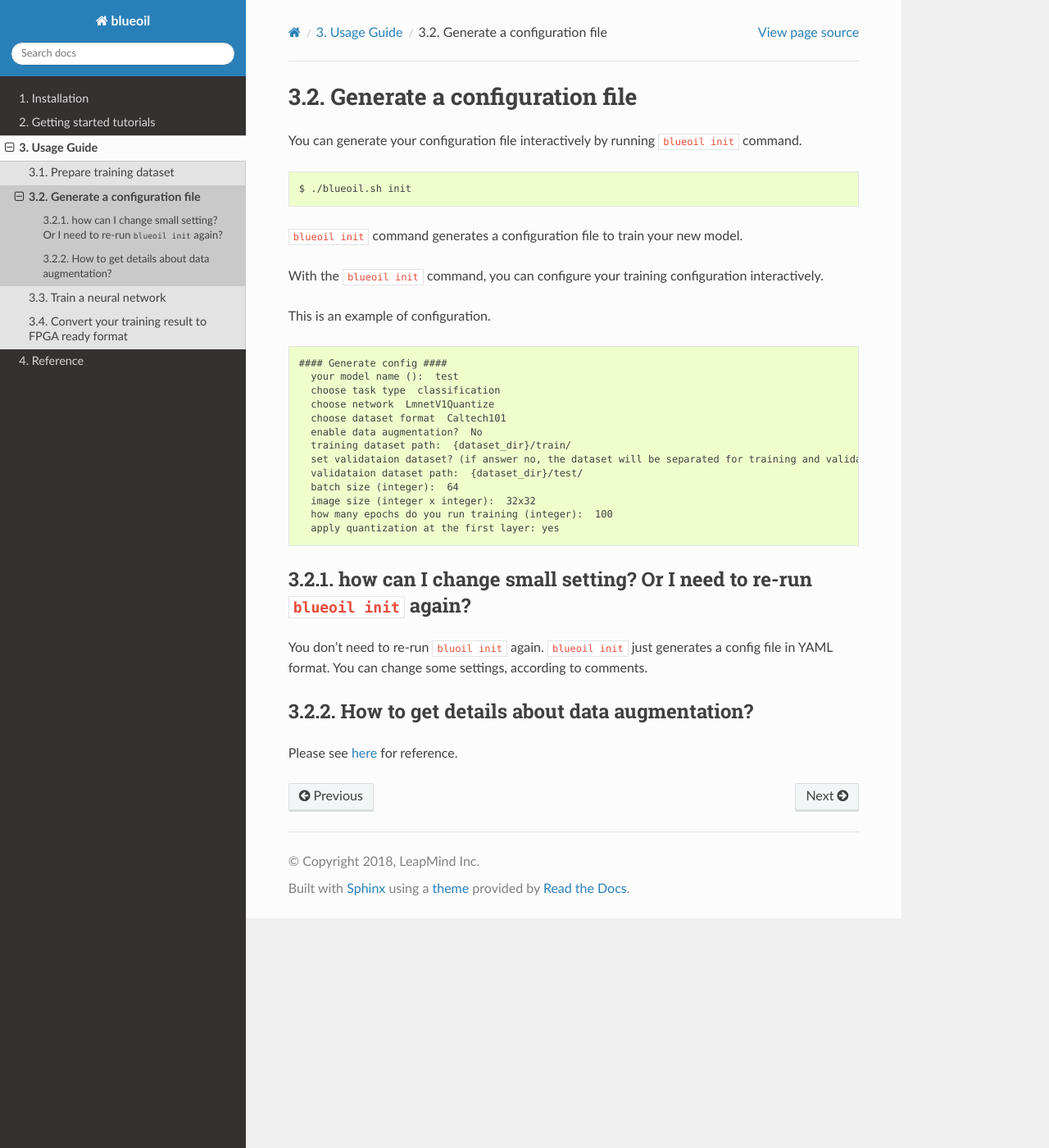
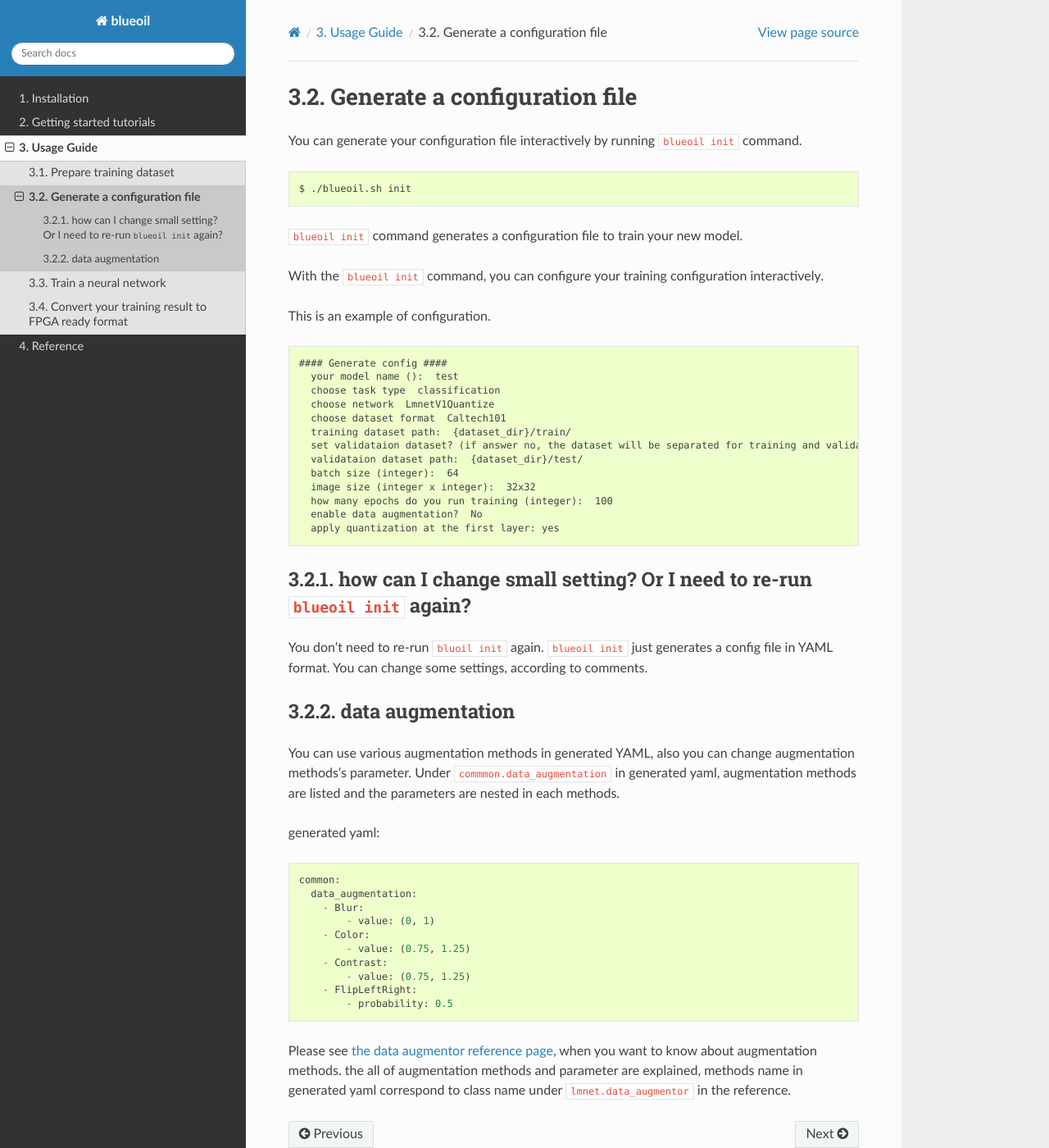
Before and after one commit to blue-oil/blueoil, a Sphinx documentation site: the page built from docs/usage/init.md, in a window 1280 px wide and 1400 px high. Shown: the whole window at 82% size. Built offline with Sphinx 7.4.7 and the Read the Docs theme 2.0.0, drawn with Linux system fonts in a browser that asks for light colours; formulas are drawn with MathJax 3; pages that are not in the unit, such as notebooks, are missing from menus.

Commit message:
Add augmentation in usage/init.md

````diff
--- a/docs/usage/init.md
+++ b/docs/usage/init.md
@@ -15,13 +15,13 @@ This is an example of configuration.
   choose task type  classification
   choose network  LmnetV1Quantize
   choose dataset format  Caltech101
-  enable data augmentation?  No
   training dataset path:  {dataset_dir}/train/
   set validataion dataset? (if answer no, the dataset will be separated for training and validation by 9:1 ratio.)  yes
   validataion dataset path:  {dataset_dir}/test/
   batch size (integer):  64
   image size (integer x integer):  32x32
   how many epochs do you run training (integer):  100
+  enable data augmentation?  No
   apply quantization at the first layer: yes
 ```
 
@@ -29,6 +29,23 @@ This is an example of configuration.
 You don't need to re-run `bluoil init` again.
 `blueoil init` just generates a config file in YAML format. You can change some settings, according to comments.
 
-#### How to get details about data augmentation?
+#### data augmentation
+You can use various augmentation methods in generated YAML, also you can change augmentation methods's parameter.
+Under `commmon.data_augmentation` in generated yaml, augmentation methods are listed and the parameters are nested in each methods.
 
-Please see <a href="../reference/data_augmentor.html">here</a> for reference.
+
+generated yaml:
+```
+common:
+  data_augmentation:
+    - Blur:
+        - value: (0, 1)
+    - Color:
+        - value: (0.75, 1.25)
+    - Contrast:
+        - value: (0.75, 1.25)
+    - FlipLeftRight:
+        - probability: 0.5
+```
+
+Please see <a href="../reference/data_augmentor.html">the data augmentor reference page</a>, when you want to know about augmentation methods. the all of augmentation methods and parameter are explained, methods name in generated yaml correspond to class name under `lmnet.data_augmentor` in the reference.
````
